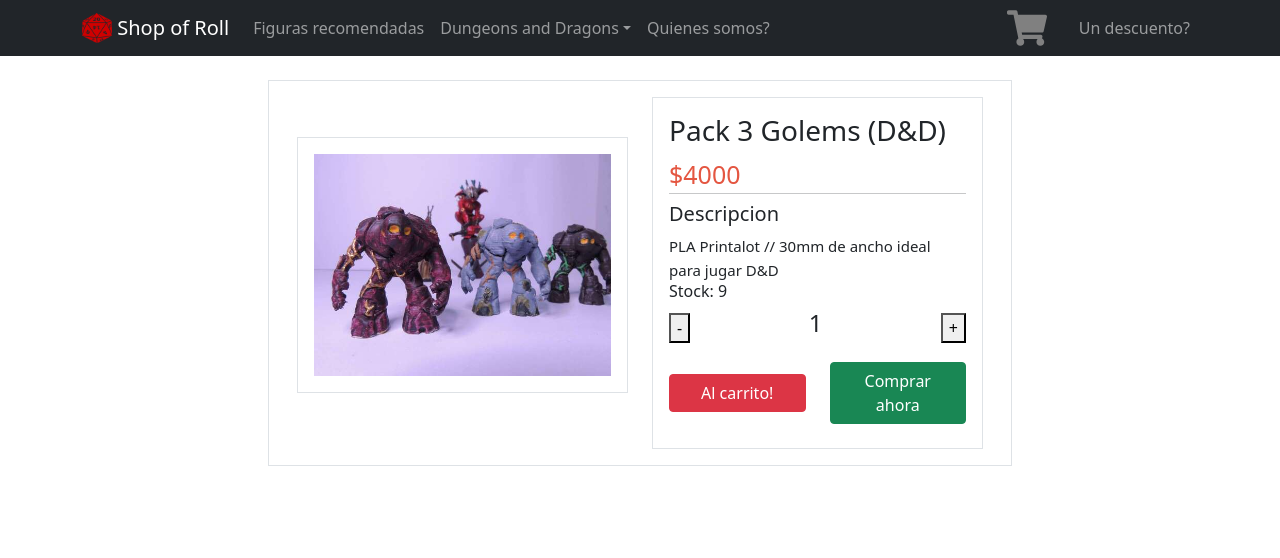
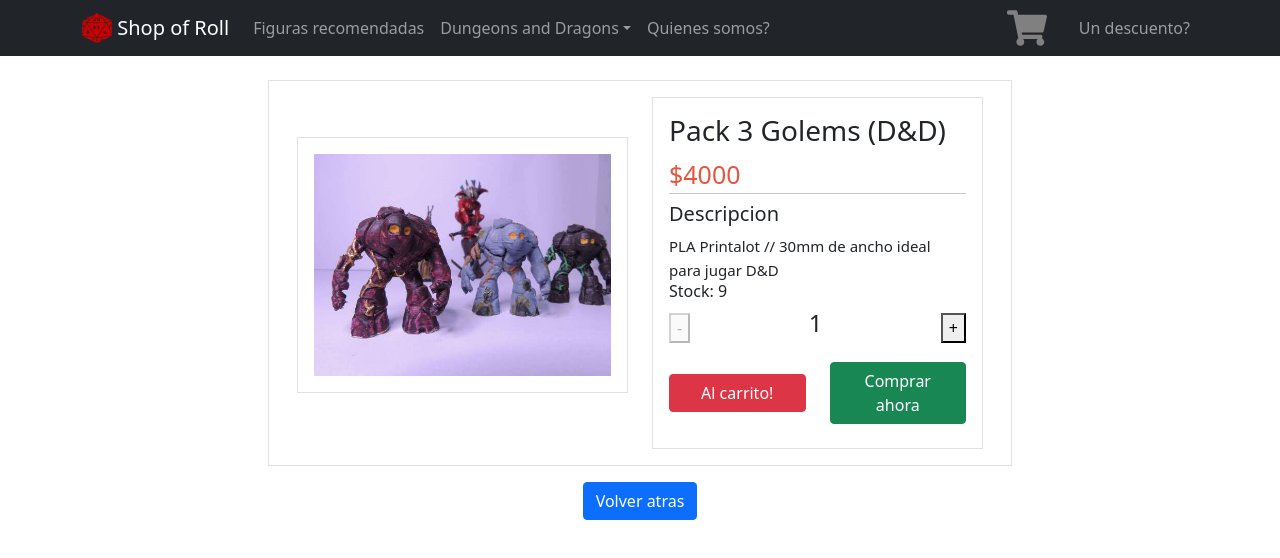
Before and after one commit to Polibyus/Shop-of-Roll, a React (Create React App) app: page /Enemigos/10 in a window 1280 px wide. Shown: the top 558 px of the page. Built offline with nearby package versions, Linux system fonts and the light colour scheme.

Commit message:
Mejorado el counter, se deshabilita o muestra "AGOTADO"

```diff
--- a/src/App.css
+++ b/src/App.css
@@ -110,6 +110,7 @@
 
 .centered {
   display: flex;
+  flex-direction: column;
   align-items: center;
   justify-content: center;
 }
--- /dev/null
+++ b/src/components/BackButton.js
@@ -0,0 +1,17 @@
+import React from 'react';
+import Button from 'react-bootstrap/Button';
+
+const BackButton = () => {
+    function goBack() {
+        window.history.back()
+      }
+    return (
+        <>
+            <Button variant='primary' onClick={goBack}>
+            Volver atras
+            </Button>
+        </>
+    )
+}
+
+export default BackButton
--- a/src/components/Carrito.js
+++ b/src/components/Carrito.js
@@ -1,9 +1,11 @@
 import React from 'react'
+import BackButton from './BackButton'
 
 const Carrito = () => {
     return (
         <div>
             <h1>FUTURO CARRITO!!</h1>
+            <BackButton />
         </div>
     )
 }
--- a/src/components/ItemCount.js
+++ b/src/components/ItemCount.js
@@ -1,22 +1,51 @@
-import React, {useState} from 'react'
+import React, { useState, useEffect } from 'react'
 
 const ItemCount = (props) => {
     const [venta, setVenta] = useState(1);
+    const [menos, setMenos] = useState(true);
+    const [mas, setMas] = useState(false);
+    const stocked = (props.stock > 0) ? true : false;
+    useEffect(() => {
+        if (venta === props.stock) {setMas(true);}
+            else setMas(false);
+        if (venta > 1) {setMenos(false);}
+            else setMenos(true);
+    });
+
     const sumar = () => {
-        if (venta < props.stock) {setVenta(venta + 1)}
-        else alert("No hay suficiente stock")
+        if (venta < props.stock)
+            {setVenta(venta + 1)}
     }
     const restar = () => {
-        if (venta > 1) {setVenta(venta - 1)}
-        else alert("No puede ser menor que 1")
+        if (venta > 1)
+            {setVenta(venta - 1)}
     }
 
     return (
-        <div className="counter">
-            <button onClick={restar}>-</button>
-            <h4>{venta}</h4>
-            <button onClick={sumar}>+</button>
-        </div>
+        <>
+        {stocked
+            ?
+            <>
+            <div className="counter">
+                <button disabled={menos} onClick={restar}>-</button>
+                <h4>{venta}</h4>
+                <button disabled={mas} onClick={sumar}>+</button>
+            </div>
+                <div className="col-lg-12 mt-3">
+                <div className="row">
+                    <div className="col-lg-6 pb-2">
+                        <a href="/carrito" className="btn btn-danger w-100">Al carrito!</a>
+                    </div>
+                    <div className="col-lg-6 pb-2">
+                        <a href="/finish" className="btn btn-success w-100">Comprar ahora</a>
+                    </div>
+                </div>
+            </div>
+            </>
+            :
+            <h2>AGOTADO</h2>
+        }
+        </>
     )
 }
 
--- a/src/components/ItemDetail.js
+++ b/src/components/ItemDetail.js
@@ -1,11 +1,12 @@
 import React from 'react'
+import BackButton from './BackButton';
 import ItemCount from './ItemCount';
 
 
 const ItemDetail = ({ item }) => {
   return (
     <div className="container centered">
-      <div className="col-lg-8 border p-3 main-section bg-white">
+      <div className="col-lg-8 border p-3 mb-3 main-section bg-white">
         <div className="row m-0">
             <div className="col-lg-6 left-side-product-box pb-3">
                 <img src={item.picURL} alt={item.nombre} width="500" height="500" className="border p-3 img-fluid" />
@@ -28,21 +29,12 @@ const ItemDetail = ({ item }) => {
                             <h6>Stock: {item.stock}</h6>
                             <ItemCount stock={item.stock} />
                         </div>
-                        <div className="col-lg-12 mt-3">
-                            <div className="row">
-                                <div className="col-lg-6 pb-2">
-                                    <a href="/carrito" className="btn btn-danger w-100">Al carrito!</a>
-                                </div>
-                                <div className="col-lg-6 pb-2">
-                                    <a href="/finish" className="btn btn-success w-100">Comprar ahora</a>
-                                </div>
-                            </div>
-                        </div>
                     </div>
                 </div>
             </div>
         </div>
       </div>
+    <BackButton />
     </div>
   )
 }
--- a/src/data/data.js
+++ b/src/data/data.js
@@ -25,7 +25,7 @@ export const data = [
     precioARS: calcPrecio(20),
     cat: "Recomendadas",
     picURL: ziggs,
-    stock: 3,
+    stock: 2,
     },
     {
     id: 2,
@@ -35,7 +35,7 @@ export const data = [
     precioARS: calcPrecio(20),
     cat: "Recomendadas",
     picURL: subzero,
-    stock: 1,
+    stock: 0,
     },
     {
     id: 3,
```
Also changed, not shown: 1 other file (tests, documents, lock files or other folders).
